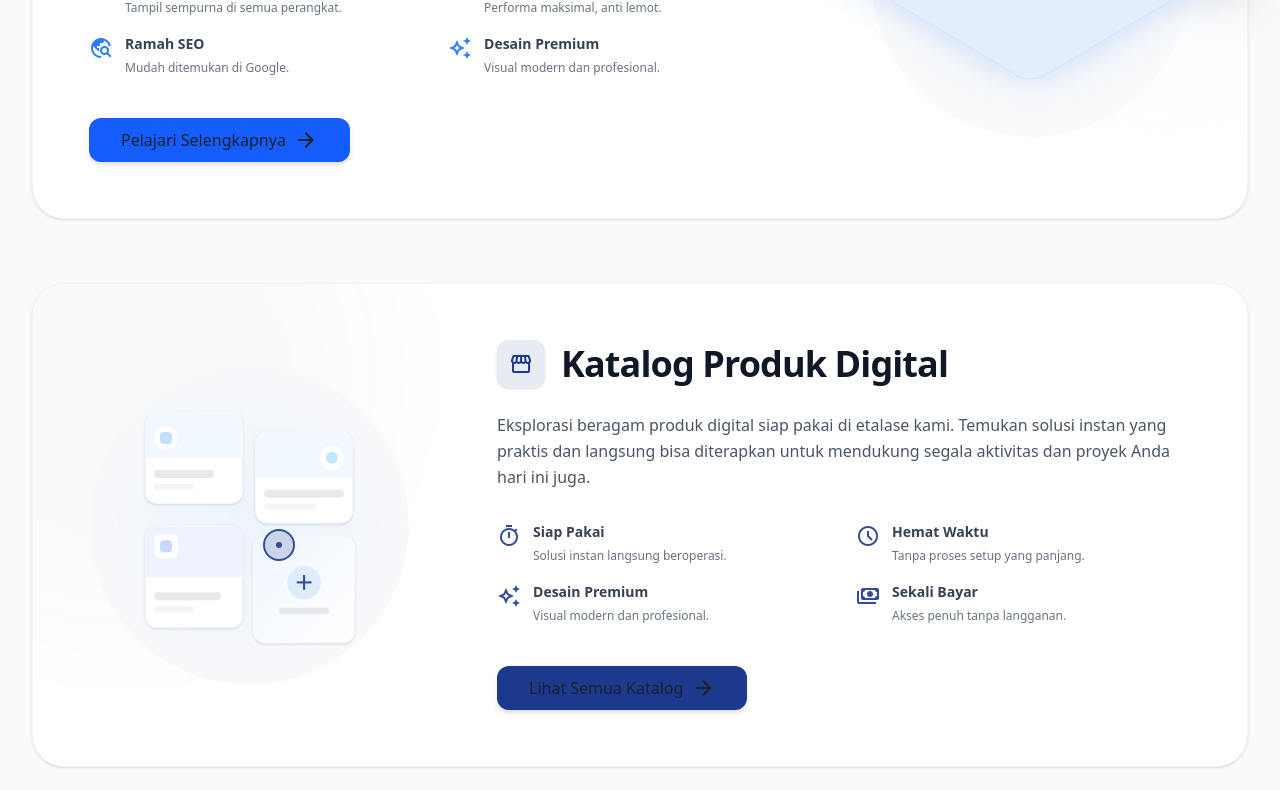
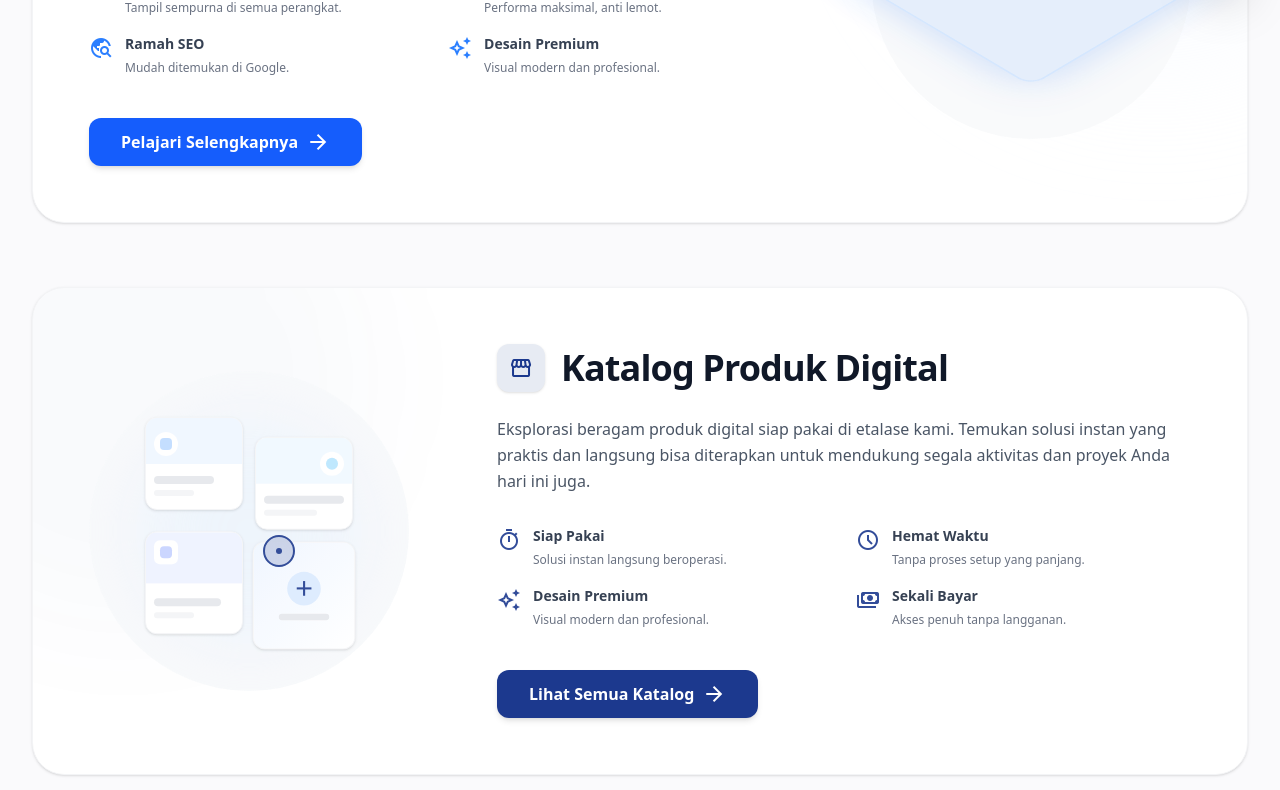
Before and after one commit to revtech-id/revtech-website, a Next.js app in the folder apps/frontend/: page /layanan in a window 1280 px wide. Shown: the part 790-1580 px from the top of the page. Built offline with nearby package versions, Linux system fonts and the light colour scheme.

Commit message:
fix(ui): restore framer motion, premium glow shadows, and original tailwind properties to public Button component

```diff
--- /dev/null
+++ b/apps/frontend/actions/auth.ts
@@ -0,0 +1,8 @@
+'use server';
+
+import { redirect } from 'next/navigation';
+
+export async function signOutAction() {
+  // Temporary mock for sign out action
+  return redirect('/admin/login');
+}
--- a/apps/frontend/components/admin/AdminDateRangePicker.tsx
+++ b/apps/frontend/components/admin/AdminDateRangePicker.tsx
@@ -44,7 +44,7 @@ export function AdminDateRangePicker() {
       <button
         id="topbar-date-picker-trigger"
         onClick={() => setOpen((o) => !o)}
-        className="inline-flex items-center gap-1.5 px-2.5 py-0.5 rounded-full text-[10px] font-medium tracking-tight transition-all border border-slate-200/80 dark:border-slate-800 hover:bg-slate-100 dark:hover:bg-slate-800"
+        className="inline-flex items-center gap-1.5 px-2.5 py-0.5 rounded-full text-[10px] font-medium tracking-tight transition-all border border-transparent hover:bg-slate-100 dark:hover:bg-slate-800"
         style={{
           background: "var(--adm-card)",
           color: "var(--adm-text-2)",
--- a/apps/frontend/components/admin/AdminNotificationPopover.tsx
+++ b/apps/frontend/components/admin/AdminNotificationPopover.tsx
@@ -69,7 +69,7 @@ export function AdminNotificationPopover() {
           {/* Red Badge pinned exactly on the right shoulder */}
           {unreadCount > 0 && (
             <span
-              className="absolute top-0 right-0 flex items-center justify-center rounded-full ring-[2px] ring-white dark:ring-slate-900 shadow-xs pointer-events-none"
+              className="absolute top-0 right-0 flex items-center justify-center rounded-full pointer-events-none"
               style={{
                 background: "#ff3b30",
                 width: "15px",
--- a/apps/frontend/components/admin/AdminSidebar.tsx
+++ b/apps/frontend/components/admin/AdminSidebar.tsx
@@ -154,12 +154,11 @@ export function VerticalNav({ onItemClick }: { onItemClick?: () => void }) {
           </div>
 
           {/* Navigation List */}
-          <div className="space-y-2.5 pt-6">
+          <div className="space-y-1.5 pt-6">
             {NAV_ITEMS.map((item) => {
-              const normalizedPath = pathname.endsWith('/') ? pathname.slice(0, -1) : pathname;
               const isActive =
-                normalizedPath === item.href ||
-                (item.href !== "/admin/dashboard" && normalizedPath.startsWith(item.href));
+                pathname === item.href ||
+                (item.href !== "/admin/dashboard" && pathname.startsWith(item.href));
               const Icon = item.icon;
 
               return (
@@ -167,16 +166,19 @@ export function VerticalNav({ onItemClick }: { onItemClick?: () => void }) {
                   key={item.href}
                   asChild
                   variant="ghost"
-                  className={`w-full justify-start gap-3 h-10 px-3 rounded-xl text-xs font-semibold transition-all ${
-                    isActive
-                      ? "bg-blue-50/60 text-slate-900 dark:bg-slate-800/80 dark:text-slate-100"
-                      : "text-slate-600 dark:text-slate-400 hover:bg-slate-50 dark:hover:bg-slate-800 hover:text-slate-900 dark:hover:text-slate-200"
-                  }`}
+                  className="w-full justify-start gap-3 h-10 px-3 rounded-xl text-xs font-semibold transition-all hover:bg-slate-100 dark:hover:bg-slate-800"
+                  style={{
+                    background: isActive ? "rgba(37,99,235,0.08)" : "transparent",
+                    color: "var(--adm-text)",
+                  }}
                   onClick={onItemClick}
                 >
                   <Link href={item.href}>
-                    <Icon className="h-4 w-4 shrink-0" />
-                    {item.label}
+                    <Icon
+                      className="h-4 w-4 shrink-0"
+                      style={{ color: "var(--adm-text)" }}
+                    />
+                    <span>{item.label}</span>
                   </Link>
                 </Button>
               );
--- a/apps/frontend/components/ui/Button.tsx
+++ b/apps/frontend/components/ui/Button.tsx
@@ -1,26 +1,28 @@
+"use client";
+
 import * as React from "react";
+import { cva, type VariantProps } from "class-variance-authority";
+import { motion } from "framer-motion";
 import { Slot } from "@radix-ui/react-slot";
-import { cva, type VariantProps } from "class-variance-authority";
-
 import { cn } from "@/lib/utils";
 
 const buttonVariants = cva(
-  "inline-flex items-center justify-center whitespace-nowrap rounded-xl text-sm font-medium ring-offset-background transition-colors focus-visible:outline-none focus-visible:ring-2 focus-visible:ring-ring focus-visible:ring-offset-2 disabled:pointer-events-none disabled:opacity-50 select-none",
+  "inline-flex items-center justify-center whitespace-nowrap rounded-xl text-sm font-bold ring-offset-background transition-colors focus-visible:outline-none focus-visible:ring-2 focus-visible:ring-ring focus-visible:ring-offset-2 disabled:pointer-events-none disabled:opacity-50 select-none",
   {
     variants: {
       variant: {
-        default: "bg-primary text-primary-foreground hover:bg-primary/90 shadow-sm",
-        destructive: "bg-destructive text-destructive-foreground hover:bg-destructive/90 shadow-sm",
-        outline: "border border-input bg-background hover:bg-accent hover:text-accent-foreground",
-        secondary: "bg-secondary text-secondary-foreground hover:bg-secondary/80",
-        ghost: "hover:bg-accent hover:text-accent-foreground",
+        default: "bg-primary text-white hover:bg-blue-700 hover:shadow-lg hover:shadow-primary/30",
+        destructive: "bg-red-500 text-white hover:bg-red-600 hover:shadow-lg hover:shadow-red-500/30",
+        outline: "border border-gray-200 bg-white text-gray-800 hover:bg-gray-50 hover:text-gray-900 shadow-sm",
+        secondary: "bg-gray-100 text-gray-900 hover:bg-gray-200",
+        ghost: "hover:bg-gray-100 hover:text-gray-900 text-gray-700",
         link: "text-primary underline-offset-4 hover:underline",
       },
       size: {
-        default: "h-10 px-4 py-2",
-        sm: "h-9 rounded-lg px-3 text-xs",
-        lg: "h-11 rounded-xl px-8",
-        icon: "h-9 w-9 p-0",
+        default: "h-11 px-6 py-2",
+        sm: "h-9 rounded-lg px-4 text-xs",
+        lg: "h-12 rounded-xl px-8",
+        icon: "h-10 w-10 p-0",
       },
     },
     defaultVariants: {
@@ -36,14 +38,21 @@ export interface ButtonProps
   asChild?: boolean;
 }
 
+const MotionSlot = motion(Slot);
+
 const Button = React.forwardRef<HTMLButtonElement, ButtonProps>(
   ({ className, variant, size, asChild = false, ...props }, ref) => {
-    const Comp = asChild ? Slot : "button";
+    const Comp = asChild ? MotionSlot : motion.button;
     return (
       <Comp
+        whileTap={{ scale: 0.97 }}
+        whileHover={{ y: -2 }}
+        transition={{ type: "spring", stiffness: 400, damping: 17 }}
         className={cn(buttonVariants({ variant, size, className }))}
-        ref={ref}
-        {...props}
+        // eslint-disable-next-line @typescript-eslint/no-explicit-any
+        ref={ref as any}
+        // eslint-disable-next-line @typescript-eslint/no-explicit-any
+        {...(props as any)}
       />
     );
   }
```
Also changed, not shown: 2 other files (tests, documents, lock files or other folders).
